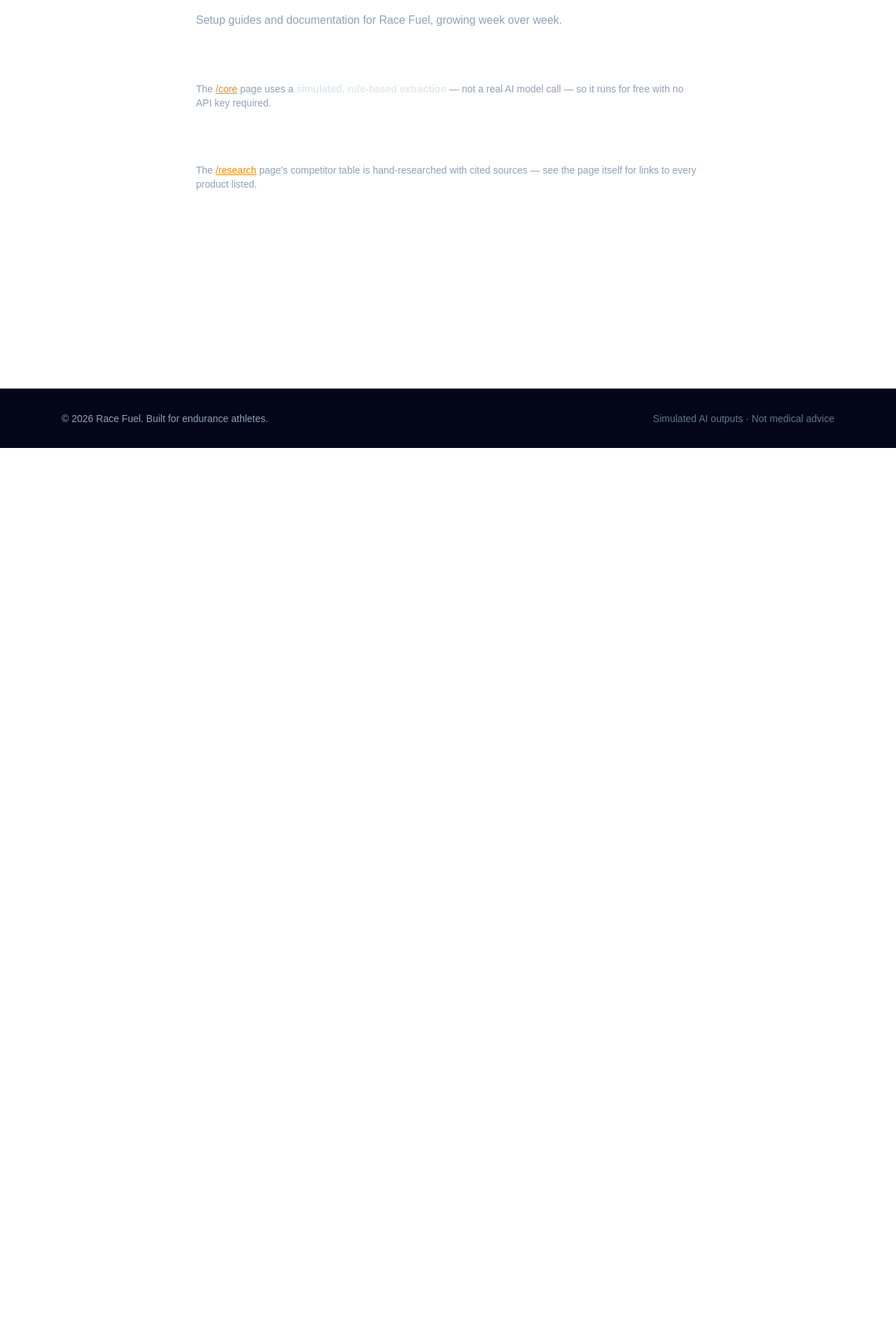
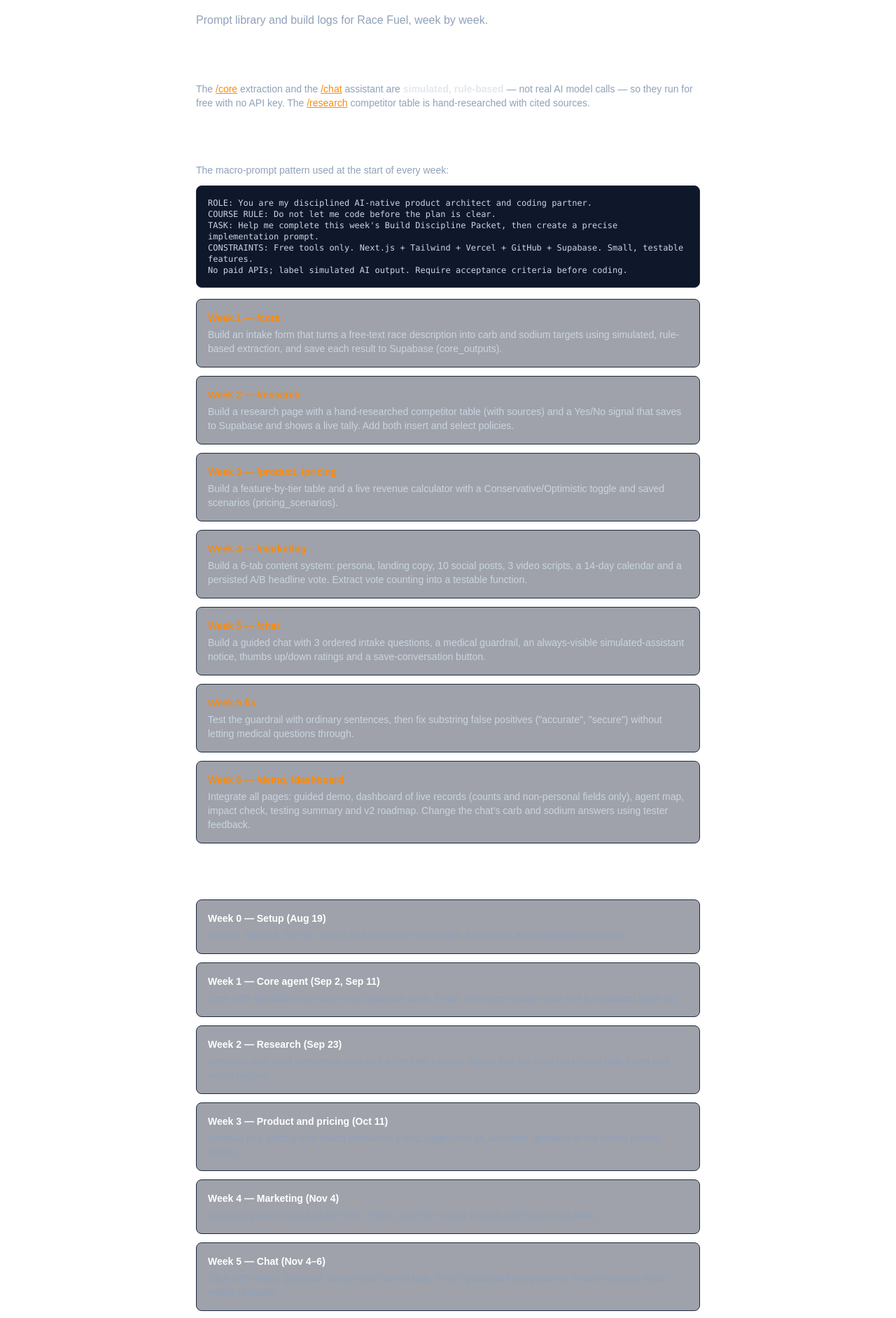
Before and after one commit to patriciomorfinf-max/race-fuel, a Next.js app: page /docs in a window 1280 px wide. Shown: the part 160-2043 px from the top of the page at 70% size. Before the commit the page ends 800 px from the top, so only its background shows below. Built offline with nearby package versions, Linux system fonts and the light colour scheme.

Commit message:
Add prompt library and build logs

```diff
--- a/app/docs/page.tsx
+++ b/app/docs/page.tsx
@@ -1,23 +1,69 @@
+const macroPrompt = `ROLE: You are my disciplined AI-native product architect and coding partner.
+COURSE RULE: Do not let me code before the plan is clear.
+TASK: Help me complete this week's Build Discipline Packet, then create a precise implementation prompt.
+CONSTRAINTS: Free tools only. Next.js + Tailwind + Vercel + GitHub + Supabase. Small, testable features.
+No paid APIs; label simulated AI output. Require acceptance criteria before coding.`;
+
+const promptLibrary = [
+  { week: "Week 1 — /core", prompt: "Build an intake form that turns a free-text race description into carb and sodium targets using simulated, rule-based extraction, and save each result to Supabase (core_outputs)." },
+  { week: "Week 2 — /research", prompt: "Build a research page with a hand-researched competitor table (with sources) and a Yes/No signal that saves to Supabase and shows a live tally. Add both insert and select policies." },
+  { week: "Week 3 — /product, /pricing", prompt: "Build a feature-by-tier table and a live revenue calculator with a Conservative/Optimistic toggle and saved scenarios (pricing_scenarios)." },
+  { week: "Week 4 — /marketing", prompt: "Build a 6-tab content system: persona, landing copy, 10 social posts, 3 video scripts, a 14-day calendar and a persisted A/B headline vote. Extract vote counting into a testable function." },
+  { week: "Week 5 — /chat", prompt: "Build a guided chat with 3 ordered intake questions, a medical guardrail, an always-visible simulated-assistant notice, thumbs up/down ratings and a save-conversation button." },
+  { week: "Week 5 fix", prompt: "Test the guardrail with ordinary sentences, then fix substring false positives (\"accurate\", \"secure\") without letting medical questions through." },
+  { week: "Week 6 — /demo, /dashboard", prompt: "Integrate all pages: guided demo, dashboard of live records (counts and non-personal fields only), agent map, impact check, testing summary and v2 roadmap. Change the chat's carb and sodium answers using tester feedback." },
+];
+
+const buildLog = [
+  { week: "Week 0 — Setup (Aug 19)", notes: "Next.js, Tailwind, GitHub, Vercel and Supabase connected; homepage and navigation deployed." },
+  { week: "Week 1 — Core agent (Sep 2, Sep 11)", notes: "/core with simulated extraction and Supabase save. Fixed: homepage button path and a misplaced page file." },
+  { week: "Week 2 — Research (Sep 23)", notes: "/research with cited competitor data and a live tally. Lesson: tables that are read back need both insert and select policies." },
+  { week: "Week 3 — Product and pricing (Oct 11)", notes: "/product and /pricing with saved scenarios. Fixed: pages and an API route uploaded to the wrong folders (404s)." },
+  { week: "Week 4 — Marketing (Nov 4)", notes: "/marketing with 6 tabs and A/B vote. Fixed: page file named wrongly after a deletion (404)." },
+  { week: "Week 5 — Chat (Nov 4–6)", notes: "/chat with intake, guardrail, ratings and saved chats. Fixed: guardrail false positives; thumbs buttons made visibly clickable." },
+  { week: "Week 6 — Integration (Nov 18)", notes: "/demo, /dashboard, impact check, testing summary and roadmap. Changed: chat gives narrower carb and sodium guidance from the intake, after tester feedback." },
+];
+
 export default function DocsPage() {
   return (
     <main className="mx-auto max-w-3xl flex-1 px-6 py-16">
       <h1 className="text-3xl font-bold text-white">Docs</h1>
-      <p className="mt-4 text-slate-400">Setup guides and documentation for Race Fuel, growing week over week.</p>
+      <p className="mt-4 text-slate-400">Prompt library and build logs for Race Fuel, week by week.</p>
 
       <section className="mt-10">
-        <h2 className="text-xl font-semibold text-white">Prompt library — Core extraction (Week 1)</h2>
+        <h2 className="text-xl font-semibold text-white">How the AI parts work</h2>
         <p className="mt-2 text-sm text-slate-400">
-          The <a href="/core" className="text-orange-400 underline">/core</a> page uses a{" "}
-          <strong className="text-slate-200">simulated, rule-based extraction</strong> — not a real AI model call — so it runs for free with no API key required.
+          The <a href="/core" className="text-orange-400 underline">/core</a> extraction and the{" "}
+          <a href="/chat" className="text-orange-400 underline">/chat</a> assistant are{" "}
+          <strong className="text-slate-200">simulated, rule-based</strong> — not real AI model calls — so they run for free with no API key.
+          The <a href="/research" className="text-orange-400 underline">/research</a> competitor table is hand-researched with cited sources.
         </p>
       </section>
 
       <section className="mt-10">
-        <h2 className="text-xl font-semibold text-white">Research sources — Week 2</h2>
-        <p className="mt-2 text-sm text-slate-400">
-          The <a href="/research" className="text-orange-400 underline">/research</a> page's competitor table is hand-researched
-          with cited sources — see the page itself for links to every product listed.
-        </p>
+        <h2 className="text-xl font-semibold text-white">Prompt library</h2>
+        <p className="mt-2 text-sm text-slate-400">The macro-prompt pattern used at the start of every week:</p>
+        <pre className="mt-3 overflow-x-auto whitespace-pre-wrap rounded-lg border border-slate-800 bg-slate-900 p-4 text-xs text-slate-300">{macroPrompt}</pre>
+        <div className="mt-4 space-y-3">
+          {promptLibrary.map((p) => (
+            <div key={p.week} className="rounded-lg border border-slate-800 bg-slate-900/40 p-4">
+              <p className="text-sm font-semibold text-orange-400">{p.week}</p>
+              <p className="mt-1 text-sm text-slate-300">{p.prompt}</p>
+            </div>
+          ))}
+        </div>
+      </section>
+
+      <section className="mt-10">
+        <h2 className="text-xl font-semibold text-white">Build logs</h2>
+        <ul className="mt-3 space-y-3">
+          {buildLog.map((b) => (
+            <li key={b.week} className="rounded-lg border border-slate-800 bg-slate-900/40 p-4">
+              <p className="text-sm font-semibold text-white">{b.week}</p>
+              <p className="mt-1 text-sm text-slate-400">{b.notes}</p>
+            </li>
+          ))}
+        </ul>
       </section>
     </main>
   );
```
